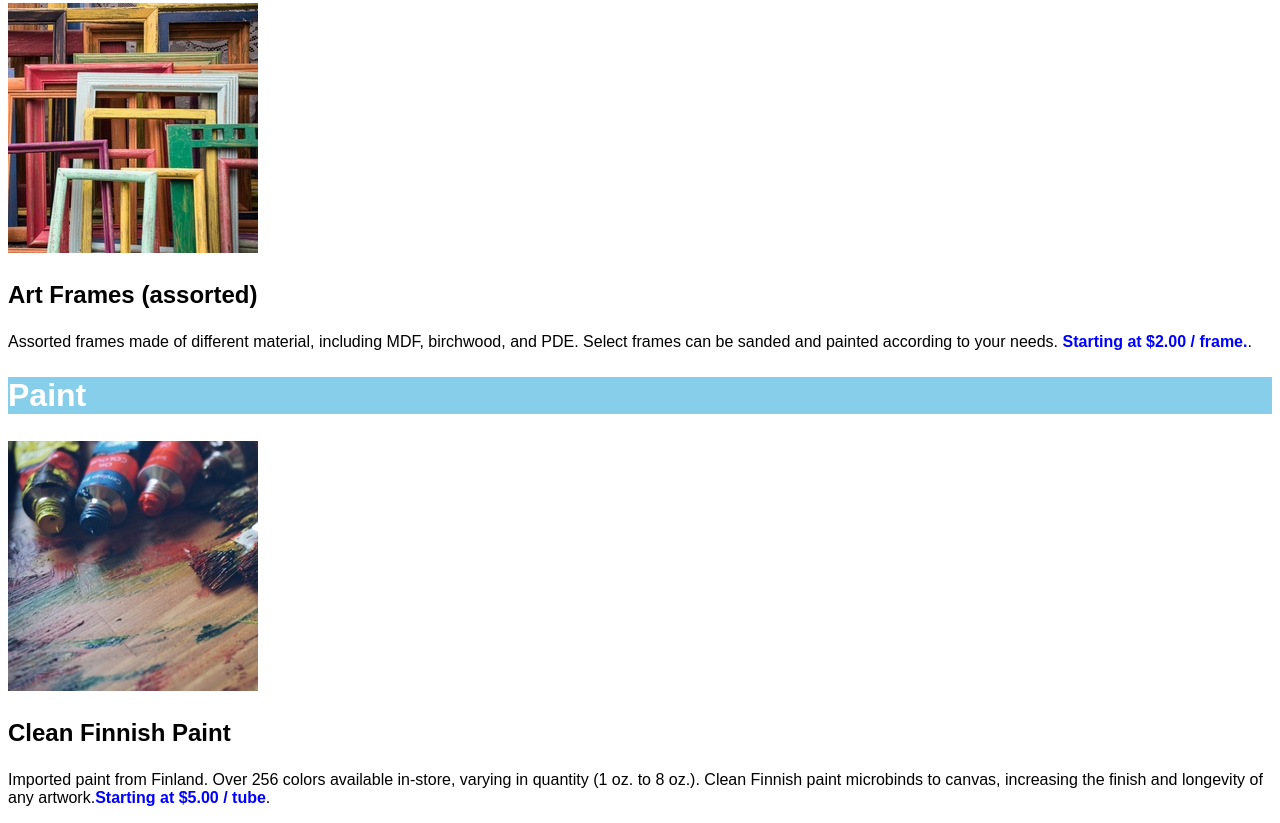
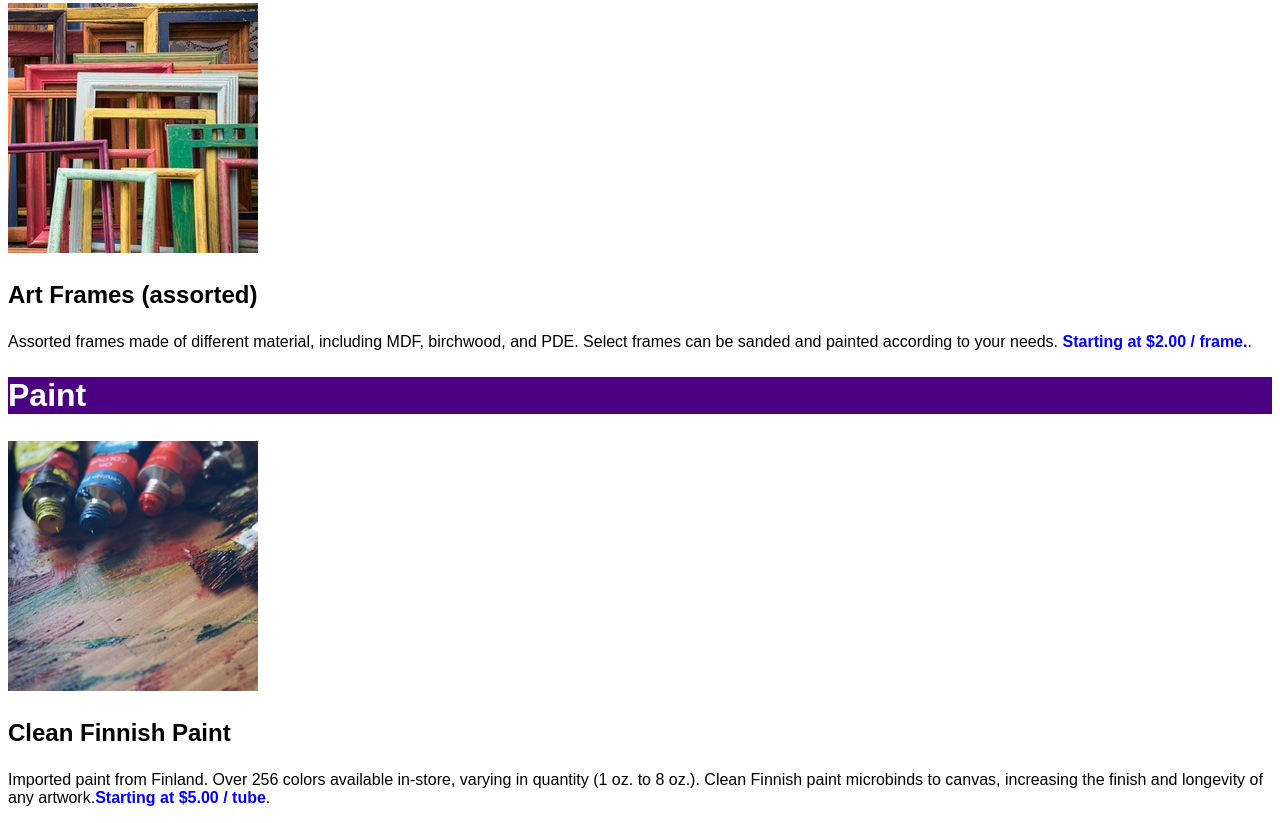
Before and after one commit to gareth2j/dasmotos-arts, a plain HTML site: page index.html in a window 1280 px wide. Shown: the part 748-1571 px from the top of the page. Drawn offline with Linux system fonts and the light colour scheme.

Commit message:
CREATE: Initialised git

```diff
--- a/resources/css/index.css
+++ b/resources/css/index.css
@@ -37,7 +37,7 @@ p {
 }
 
 #paint{
-  background-color: skyblue;
+  background-color: indigo;
 }
 
 .bluetext{
```
